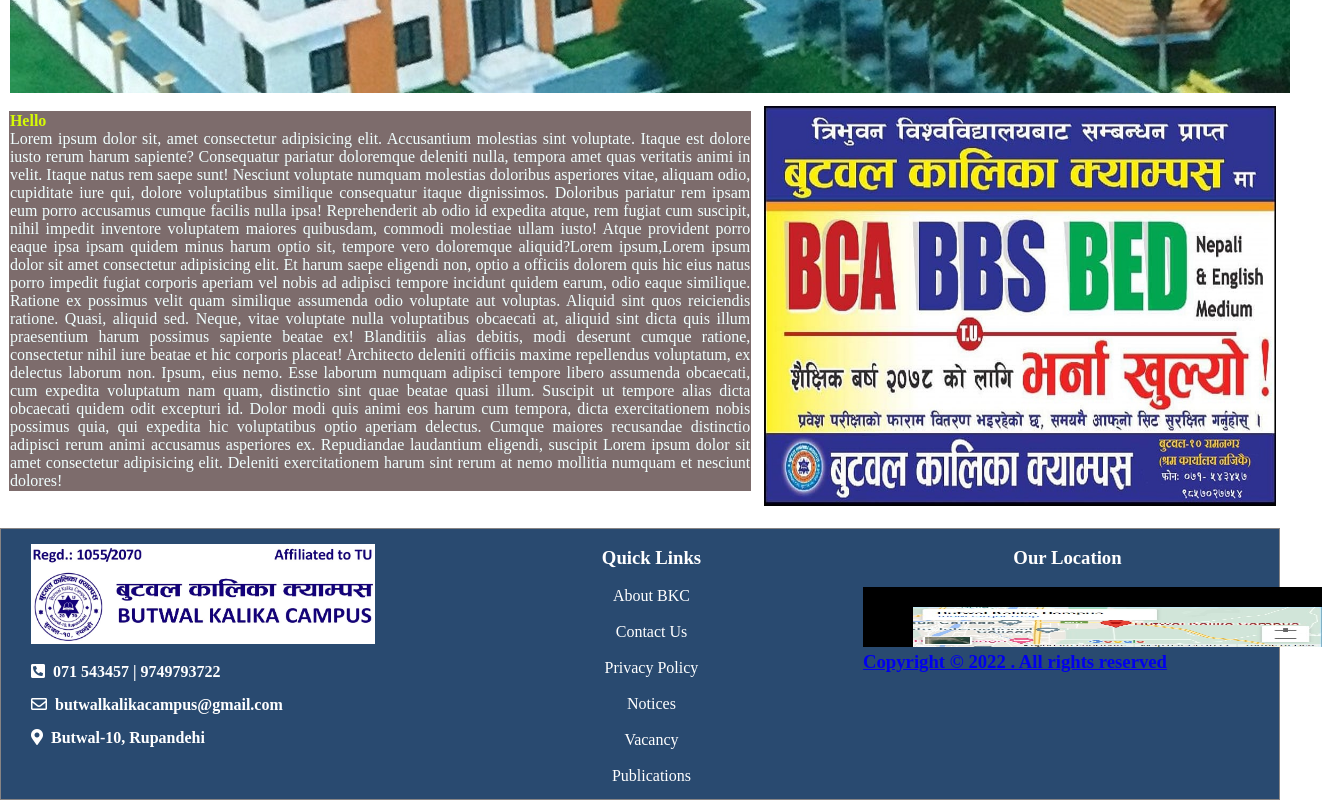
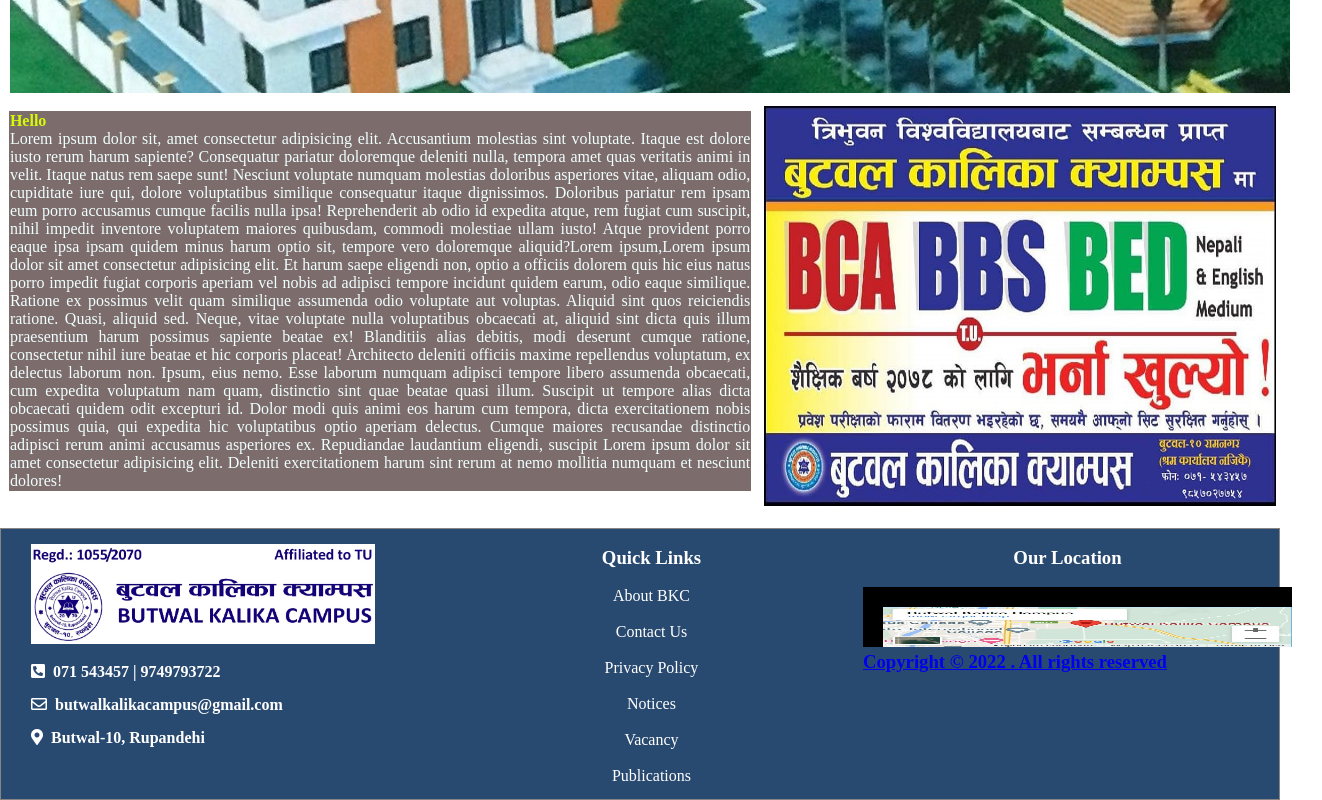
Before and after one commit to ManojBelbase/portfolio_websitee, a plain HTML site: page kalika.html in a window 1280 px wide. Shown: the part 729-1529 px from the top of the page, 1322 px wide, since content can reach past the window. Drawn offline with Linux system fonts and the light colour scheme.

Commit message:
Update kalika.html

```diff
--- a/kalika.html
+++ b/kalika.html
@@ -74,7 +74,7 @@
     </div>
     <div class="footer_right"><br>
         <h3 align="center">Our Location</h3><br>
-        <a href="https://www.google.com/maps/place/Butwal+Kalika+Campus/@27.6821697,83.4739823,17z/data=!3m1!4b1!4m5!3m4!1s0x3996874555c2e9d7:0xd528f759bbc78572!8m2!3d27.682165!4d83.476171"><img src="./images/map.jpg" alt="" width="75%" style="padding-left: 50px;></a>
+        <a href="https://www.google.com/maps/place/Butwal+Kalika+Campus/@27.6821697,83.4739823,17z/data=!3m1!4b1!4m5!3m4!1s0x3996874555c2e9d7:0xd528f759bbc78572!8m2!3d27.682165!4d83.476171"><img src="./images/map.jpg" alt="" width="75%" style="padding-left: 20px;></a>
     </div>
 </footer>
 <div class="copyright">
```
